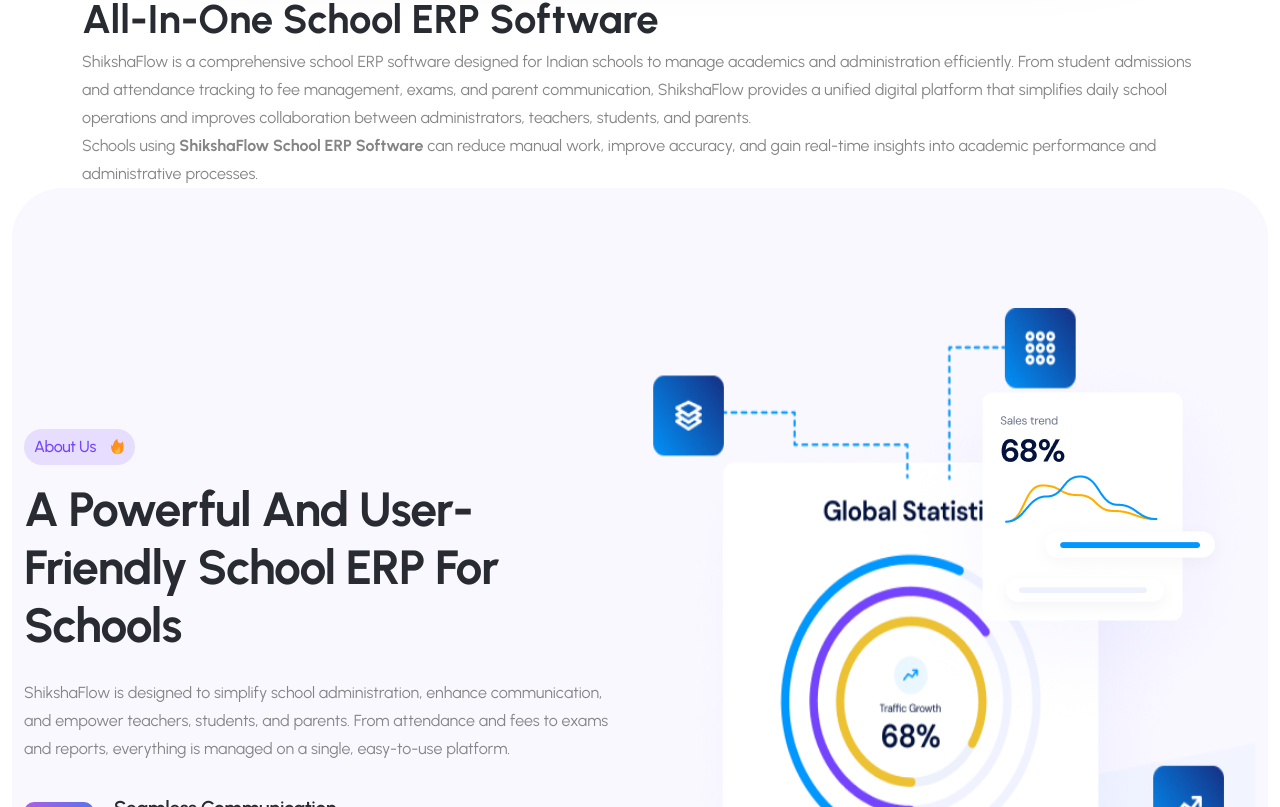
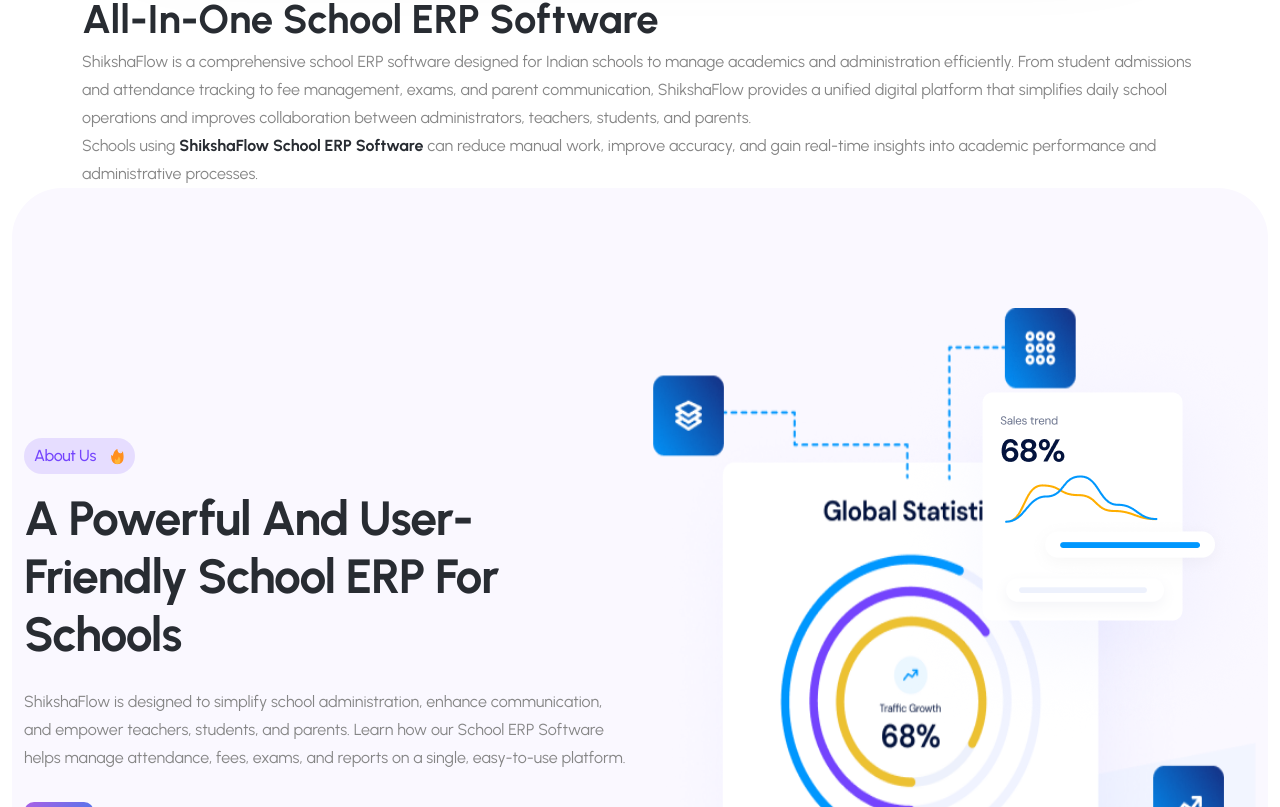
Before and after one commit to Ankush25-anku/Shikshaflow, a Next.js app: page / in a window 1280 px wide. Shown: the part 1413-2220 px from the top of the page. Built offline with nearby package versions, Linux system fonts and the light colour scheme.

Commit message:
Add School ERP SEO landing page

```diff
--- a/app/page.js
+++ b/app/page.js
@@ -49,9 +49,12 @@
         </p>
 
         <p>
-          Schools using <strong>ShikshaFlow School ERP Software</strong> can
-          reduce manual work, improve accuracy, and gain real-time insights into
-          academic performance and administrative processes.
+          Schools using{" "}
+          <a href="/school-erp-software">
+            <strong>ShikshaFlow School ERP Software</strong>
+          </a>{" "}
+          can reduce manual work, improve accuracy, and gain real-time insights
+          into academic performance and administrative processes.
         </p>
       </section>
 
@@ -61,9 +64,8 @@
       <About2
         subtitle="About Us"
         title="A Powerful and User-Friendly School ERP for Schools"
-        content="ShikshaFlow is designed to simplify school administration, enhance communication, and empower teachers, students, and parents. From attendance and fees to exams and reports, everything is managed on a single, easy-to-use platform."
+       content="ShikshaFlow is designed to simplify school administration, enhance communication, and empower teachers, students, and parents. Learn how our School ERP Software helps manage attendance, fees, exams, and reports on a single, easy-to-use platform."
         boximg1="/assets/images/icon/wcuIcon2_1.svg"
-        boxtitle1="Seamless Communication"
         boxcontent1="Bridge the gap between teachers, students, and parents with instant updates and notifications."
         boximg2="/assets/images/icon/wcuIcon2_2.svg"
         boxtitle2="Smart Administration"
```
